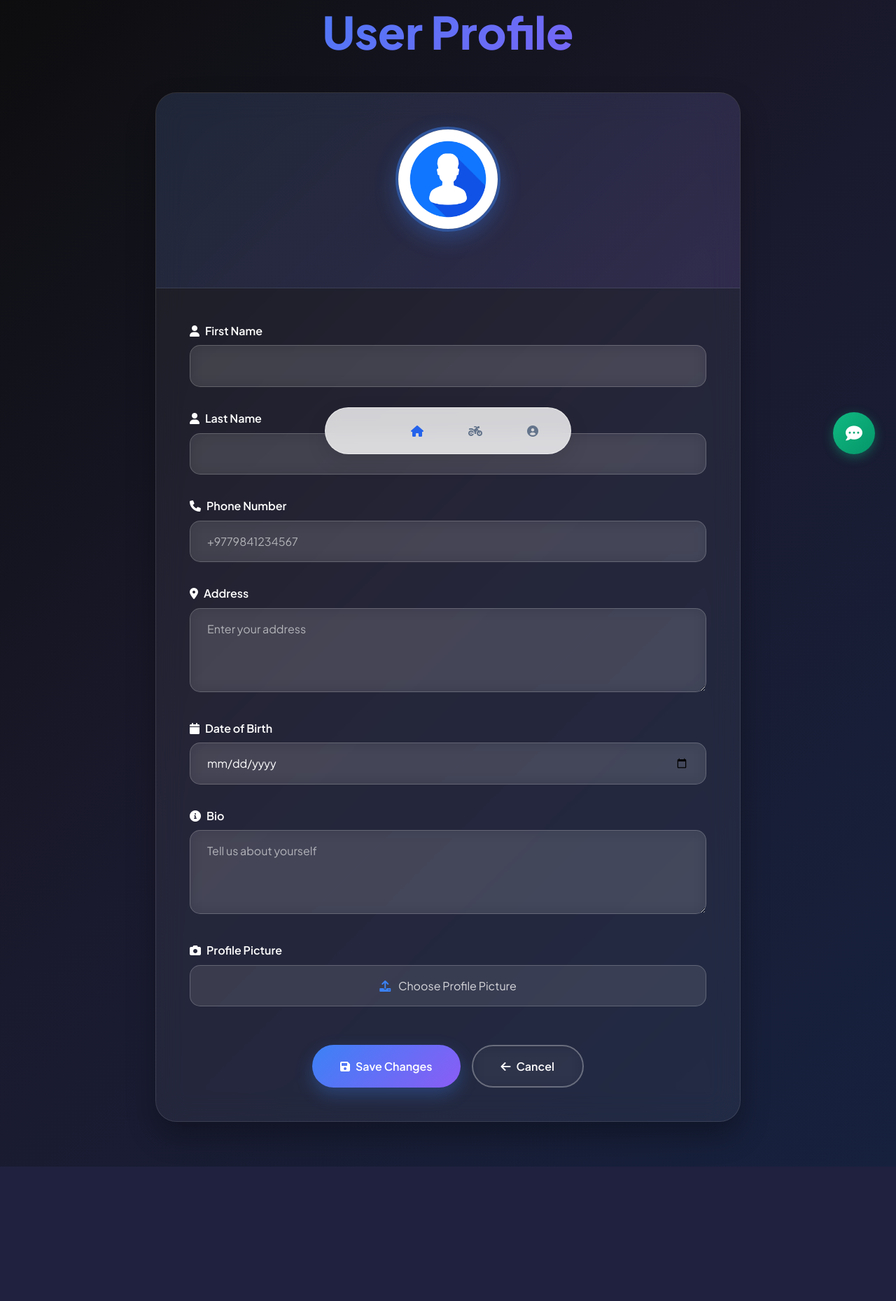
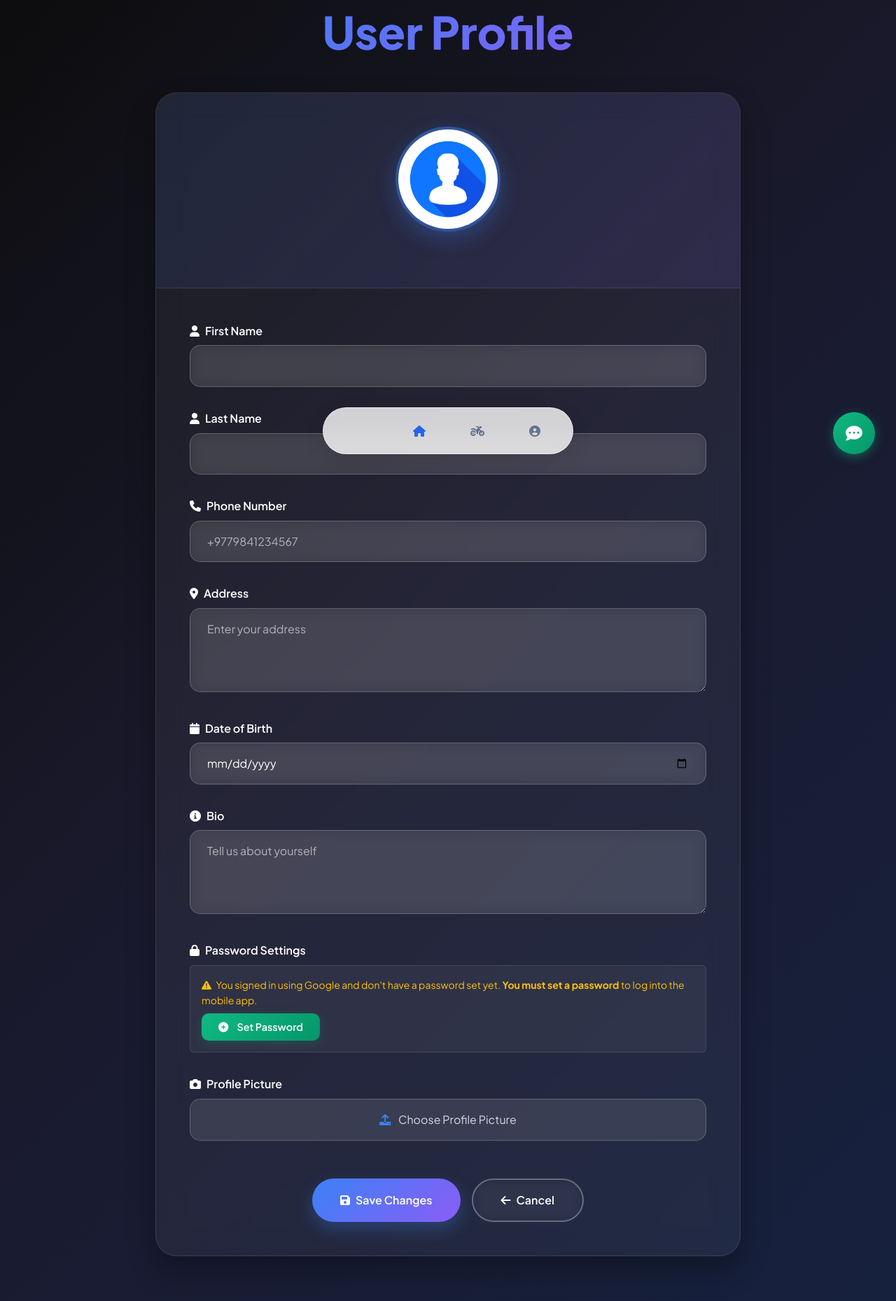
Before and after one commit to sudip-parajuli/bike_rental_service, a Django app: template users/templates/users/user_detail.html in a window 1280 px wide. Shown: the part 121-1980 px from the top of the page at 70% size. Before the commit the page ends 1788 px from the top, so only its background shows below. Run offline with Django 5.2, Linux system fonts and the light colour scheme; the template is opened without the code that fills it, so the values that code supplies are empty.

Commit message:
fix: recommend canonical ping URL and add password settings link to profile

```diff
--- a/bike_rental_service/views.py
+++ b/bike_rental_service/views.py
@@ -26,7 +26,7 @@ class PingView(View):
     """
     Health-check endpoint for cron jobs / uptime monitors.
     Always returns HTTP 200 with no redirects.
-    Use this URL in cronjob.org: https://easymoto.com.np/ping/
+    Use this URL in cronjob.org: https://www.easymoto.com.np/ping/
     """
     def get(self, request):
         return JsonResponse({
--- a/users/templates/users/user_detail.html
+++ b/users/templates/users/user_detail.html
@@ -404,6 +404,29 @@
                     </div>
 
                     <div class="modern-form-group">
+                        <label class="modern-form-label">
+                            <i class="fas fa-lock me-2"></i>Password Settings
+                        </label>
+                        <div class="p-3 rounded" style="background: rgba(255, 255, 255, 0.05); border: 1px solid rgba(255, 255, 255, 0.1);">
+                            {% if user.has_usable_password %}
+                                <p class="text-light small mb-2">Need to change your password? Click below to update it.</p>
+                                <a href="{% url 'account_change_password' %}" class="modern-btn secondary btn-sm" style="padding: 0.5rem 1.5rem; font-size: 0.9rem; border-radius: 10px;">
+                                    <i class="fas fa-key me-1"></i>Change Password
+                                </a>
+                            {% else %}
+                                <p class="text-warning small mb-2">
+                                    <i class="fas fa-exclamation-triangle me-1"></i>
+                                    You signed in using Google and don't have a password set yet.
+                                    <strong>You must set a password</strong> to log into the mobile app.
+                                </p>
+                                <a href="{% url 'account_set_password' %}" class="modern-btn primary btn-sm" style="padding: 0.5rem 1.5rem; font-size: 0.9rem; border-radius: 10px; background: linear-gradient(135deg, #10b981, #059669); box-shadow: 0 4px 15px rgba(16, 185, 129, 0.2);">
+                                    <i class="fas fa-plus-circle me-1"></i>Set Password
+                                </a>
+                            {% endif %}
+                        </div>
+                    </div>
+
+                    <div class="modern-form-group">
                         <label for="profile_picture" class="modern-form-label">
                             <i class="fas fa-camera me-2"></i>Profile Picture
                         </label>
```
